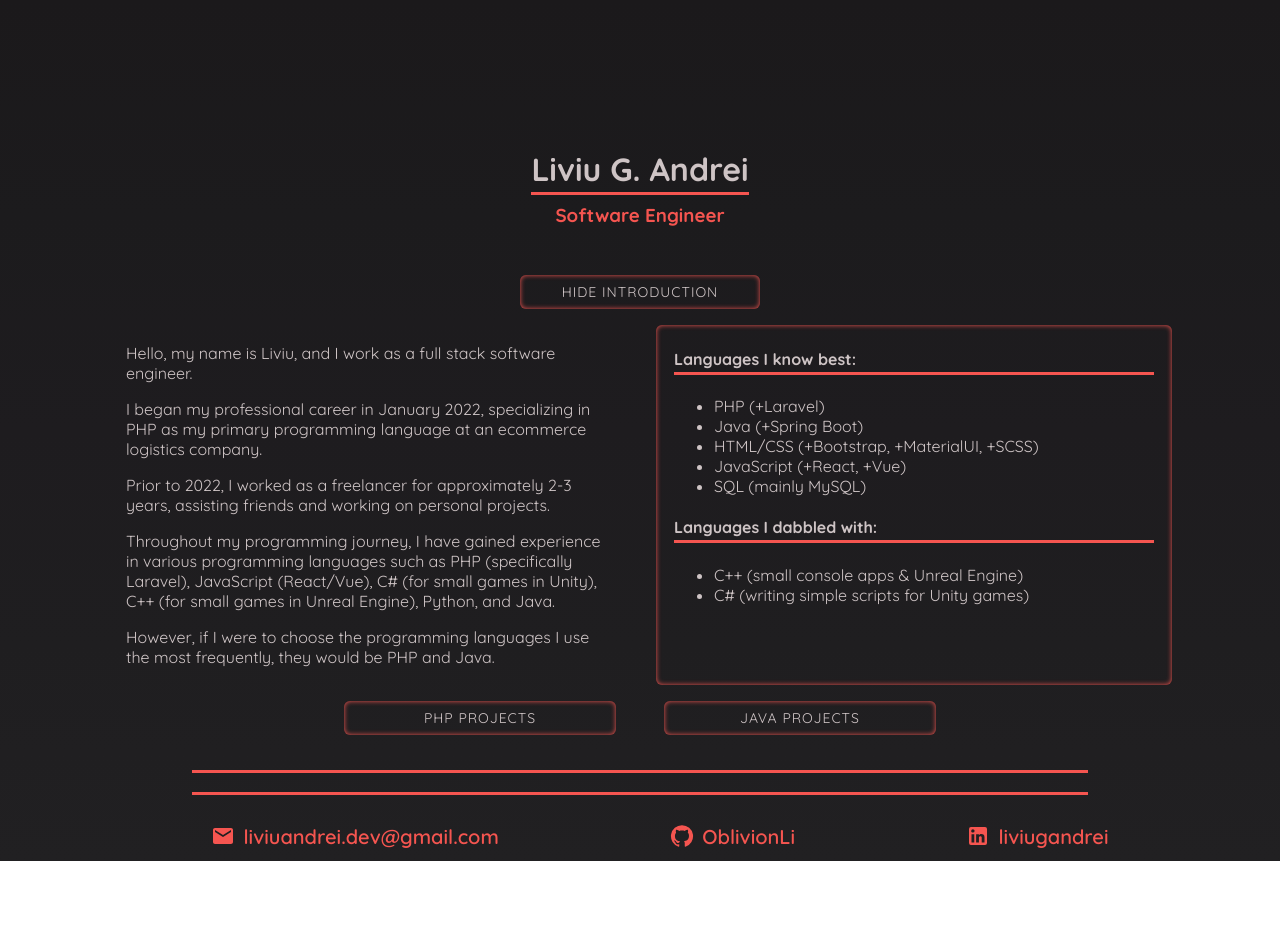
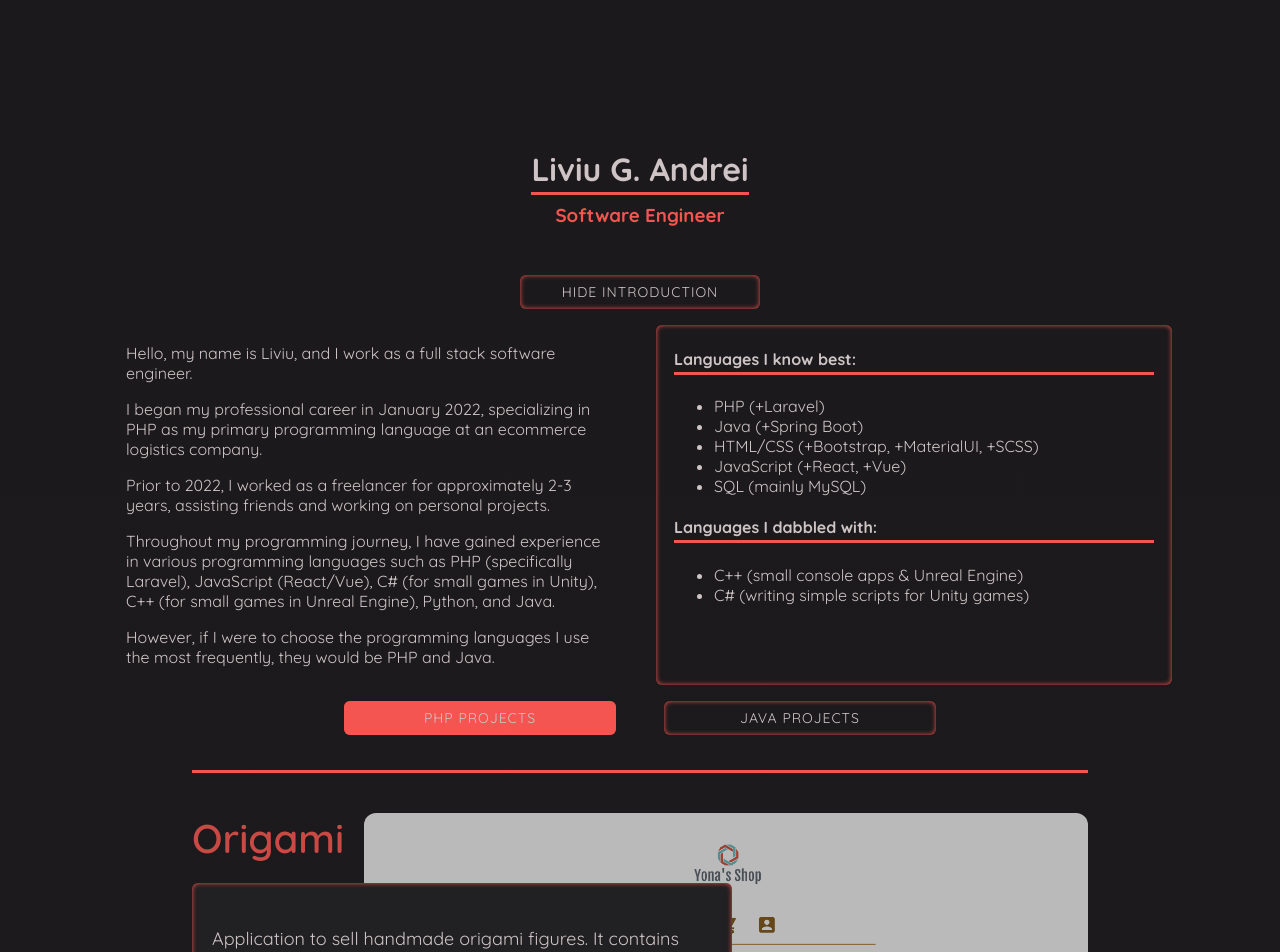
Before and after one commit to OblivionLi/portfolio, a React (Create React App) app: page / in a window 1280 px wide. Shown: the top 952 px of the page. Before the commit the page ends 861 px from the top, so only its background shows below. Built offline with nearby package versions, Linux system fonts and the light colour scheme.

Commit message:
Update path

```diff
--- a/src/App.tsx
+++ b/src/App.tsx
@@ -80,7 +80,7 @@ function App() {
                 </header>
 
                 <nav className="App-navigation">
-                    <NavLink to="/php-projects" className="button buttonTab" end>
+                    <NavLink to="/" className="button buttonTab" end>
                         PHP PROJECTS
                     </NavLink>
                     <NavLink to="/java-projects" className="button buttonTab">
@@ -91,7 +91,7 @@ function App() {
                 <div className="divider-footer underlineColor"></div>
 
                 <Routes>
-                    <Route path="/php-projects" element={<PhpProjects/>}/>
+                    <Route path="/" element={<PhpProjects/>}/>
                     <Route path="/java-projects" element={<JavaProjects/>}/>
                 </Routes>
 
```
Also changed, not shown: 1 other file (tests, documents, lock files or other folders).
